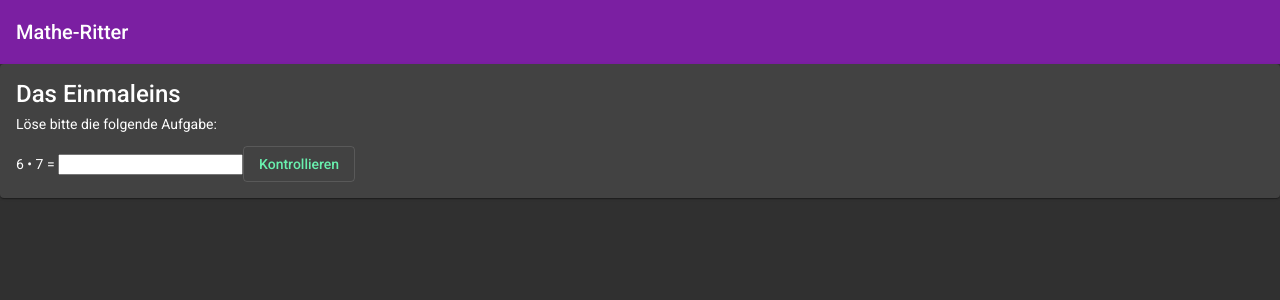
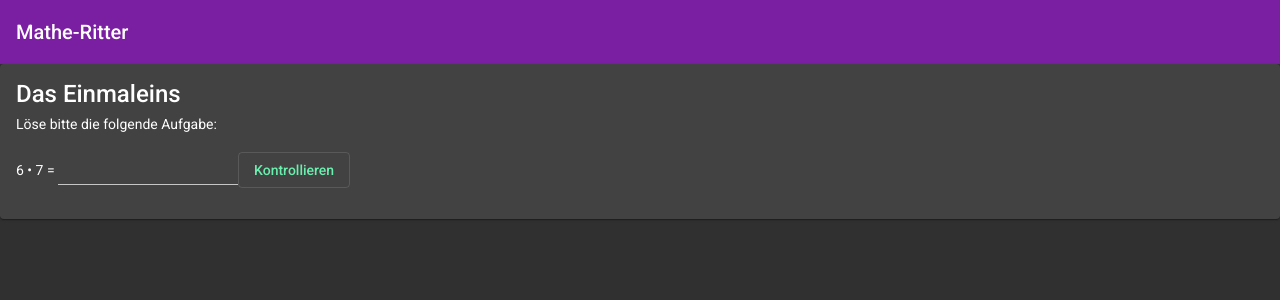
Before and after one commit to thkwalter/mathe-ritter, an Angular app: page / in a window 1280 px wide. Shown: the top 300 px of the page. Built offline with nearby package versions, Linux system fonts and the light colour scheme.

Commit message:
Eingabefeld wird im Material Design dargestellt.
https://github.com/thkwalter/mathe-ritter/projects/1#card-16424187

```diff
--- a/src/app/app.module.ts
+++ b/src/app/app.module.ts
@@ -6,9 +6,11 @@ import { AppRoutingModule } from './app-routing.module';
 import { AppComponent } from './app.component';
 import { EinmaleinsComponent } from './einmaleins/einmaleins.component';
 import { BrowserAnimationsModule } from '@angular/platform-browser/animations';
+
 import { MatToolbarModule } from '@angular/material/toolbar';
 import { MatCardModule } from '@angular/material/card';
 import { MatButtonModule } from '@angular/material/button';
+import { MatInputModule } from '@angular/material/input';
 
 @NgModule
 ({
@@ -25,7 +27,8 @@ import { MatButtonModule } from '@angular/material/button';
     BrowserAnimationsModule,
     MatToolbarModule,
     MatCardModule,
-    MatButtonModule
+    MatButtonModule,
+    MatInputModule
   ],
   providers: [],
   bootstrap:
--- a/src/app/einmaleins/einmaleins.component.html
+++ b/src/app/einmaleins/einmaleins.component.html
@@ -8,7 +8,11 @@
 
       <p>
          {{faktor1}} &bull; {{faktor2}} =
-    <input [(ngModel)]="eingegebenesErgebnis" placeholder="" (keyup.enter)="kontrollieren()">
+         <mat-form-field>
+            <input matInput type="number" [(ngModel)]="eingegebenesErgebnis" placeholder=""
+               (keyup.enter)="kontrollieren()">
+         </mat-form-field>
+
          <button mat-stroked-button color="accent" (click)="kontrollieren()">Kontrollieren</button>
       </p>
    </mat-card-content>
```
Lines whose indentation alone changed are shown as unchanged.
